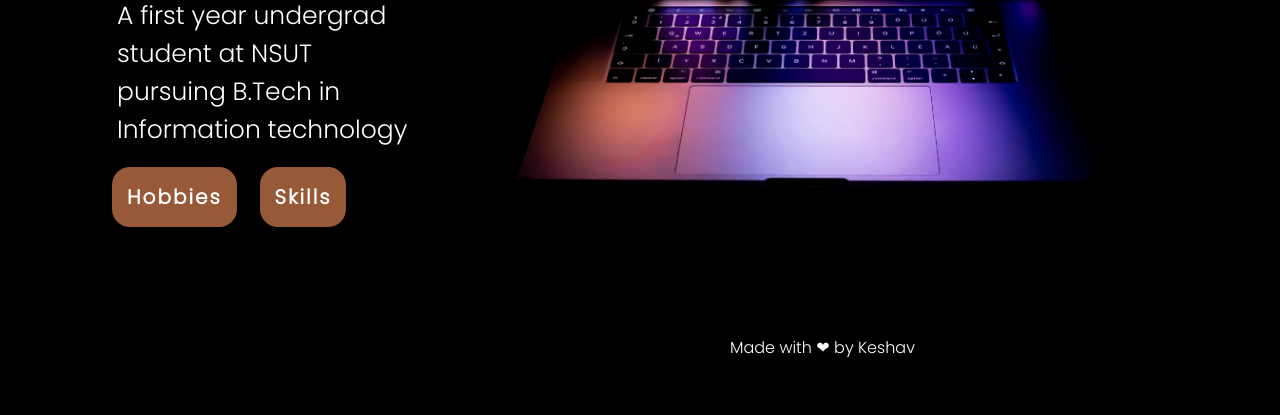
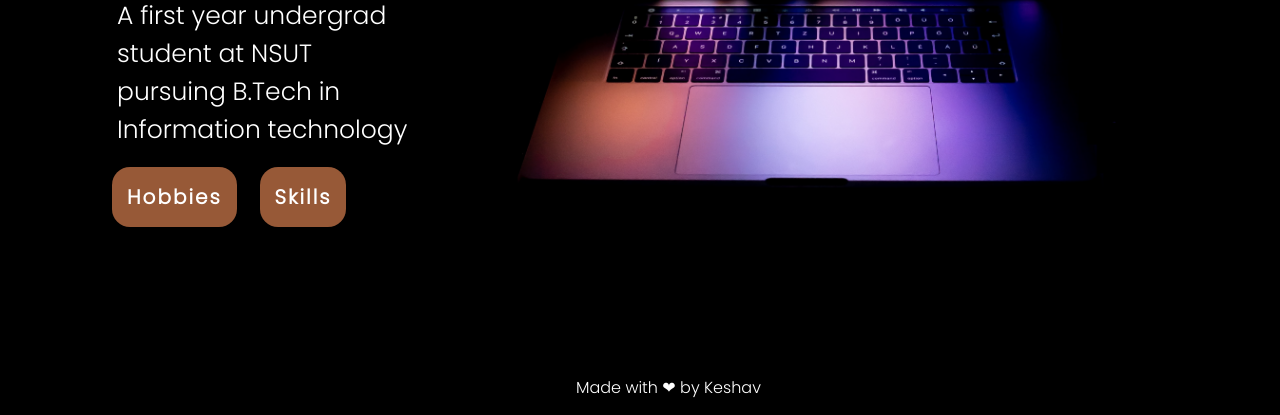
Before and after one commit to keshavv17/keshavv17.github.io, a plain HTML site: page index.html in a window 1280 px wide. Shown: the part 385-800 px from the top of the page. Drawn offline with Linux system fonts and the light colour scheme.

Commit message:
footer update

```diff
--- a/style.css
+++ b/style.css
@@ -7,8 +7,8 @@
 }
 footer{
     position: absolute;
-    top: 720px;
-    left: 730px;
+    top: 95vh;
+    left: 45vw;
     color: white;
 }
 #homepage a{
```
